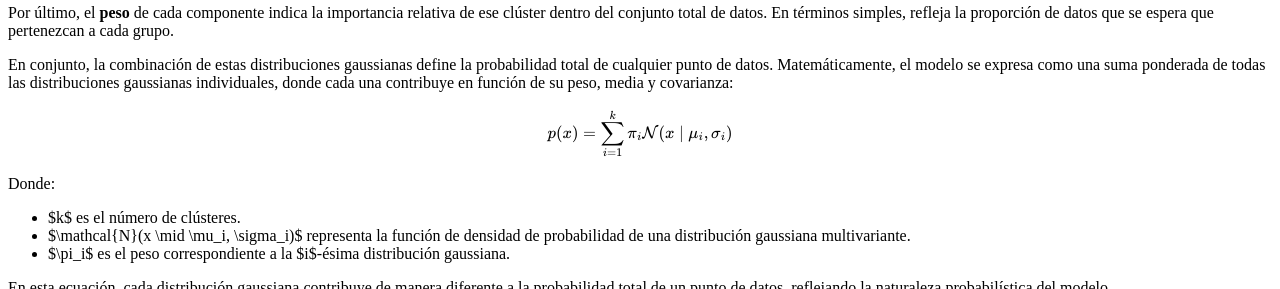
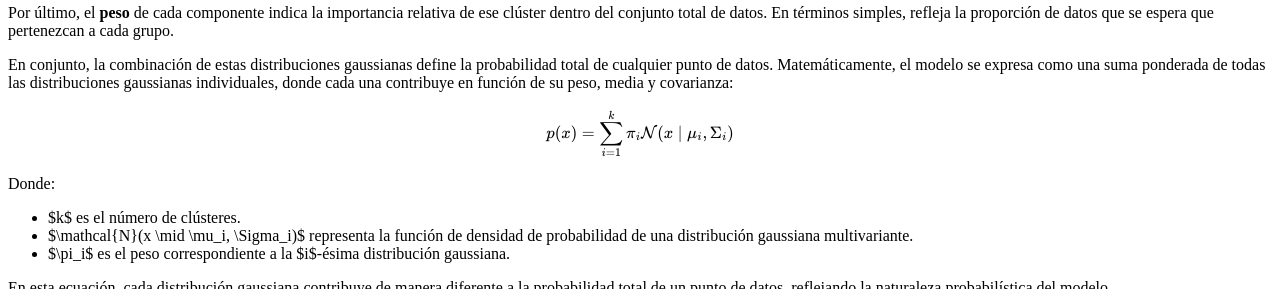
Before and after one commit to sebamendoza-eusa/ML_101, a Jekyll site: the page built from 03-ML_No_Supervisado/01-clustering.md, in a window 1280 px wide and 900 px high, scrolled down 17656 px, cut to the strip 151-440 px from the top of the window. Built offline with Jekyll 4.4.1, drawn with Linux system fonts in a browser that asks for light colours; our own code applies the rules of GitHub Pages for plain Markdown files; formulas are drawn with MathJax 3.

```diff
--- a/03-ML_No_Supervisado/01-clustering.md
+++ b/03-ML_No_Supervisado/01-clustering.md
@@ -668,13 +668,13 @@ Por último, el **peso** de cada componente indica la importancia relativa de es
 En conjunto, la combinación de estas distribuciones gaussianas define la probabilidad total de cualquier punto de datos. Matemáticamente, el modelo se expresa como una suma ponderada de todas las distribuciones gaussianas individuales, donde cada una contribuye en función de su peso, media y covarianza:
 
 $$
-p(x) = \sum_{i=1}^{k} \pi_i \mathcal{N}(x \mid \mu_i, \sigma_i)
+p(x) = \sum_{i=1}^{k} \pi_i \mathcal{N}(x \mid \mu_i, \Sigma_i)
 $$
 
 Donde:
 
 - $k$ es el número de clústeres.
-- $\mathcal{N}(x \mid \mu_i, \sigma_i)$ representa la función de densidad de probabilidad de una distribución gaussiana multivariante.
+- $\mathcal{N}(x \mid \mu_i, \Sigma_i)$ representa la función de densidad de probabilidad de una distribución gaussiana multivariante.
 - $\pi_i$ es el peso correspondiente a la $i$-ésima distribución gaussiana.
 
 En esta ecuación, cada distribución gaussiana contribuye de manera diferente a la probabilidad total de un punto de datos, reflejando la naturaleza probabilística del modelo.
```
